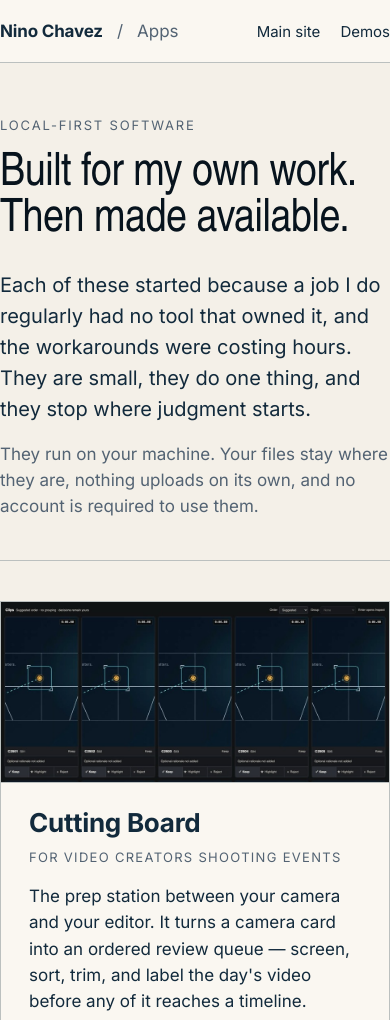
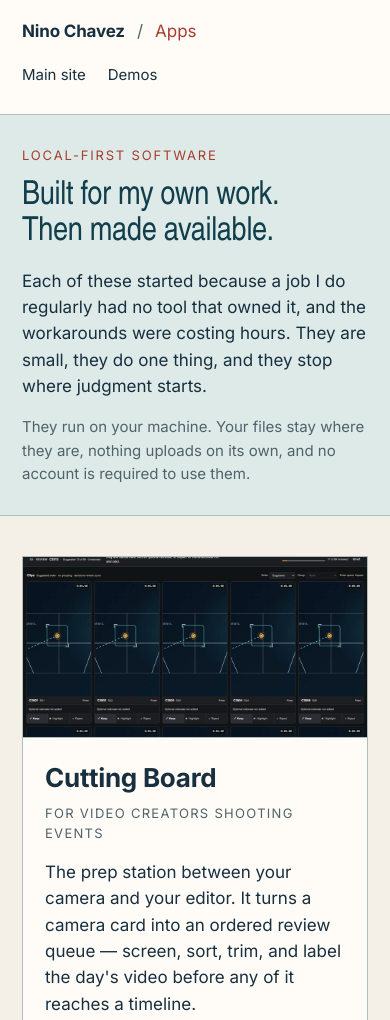
Before and after one commit to nino-chavez/apps-ninochavez, a plain HTML site: page index.html in a window 390 px wide. Shown: the top 1020 px of the page. Drawn offline with Linux system fonts and the light colour scheme; no server answers.

Commit message:
style(apps): ship Harbor and vermilion color direction
Agent-Session: codex:01a198a4-399c-7363-b9d1-babb0e76f147

```diff
--- a/index.html
+++ b/index.html
@@ -12,8 +12,7 @@
   @font-face{font-family:Inter;src:url("assets/fonts/inter-latin.woff2") format("woff2");
              font-style:normal;font-weight:100 900;font-display:swap}
   :root{
-    --paper:#f4f0e8; --ink:#122a3c; --deep:#07131d; --muted:#536373;
-    --accent:#0d5a93; --surface:#faf7f1; --rule:#bbc0bf;
+    --paper:#F5F0E7;--ink:#172F3E;--deep:#123E4B;--muted:#50636A;--accent:#1F6373;--surface:#FFFCF7;--rule:#ADBEBB;--field:#DEEAE8;--warm:#A63E2F;--action:#1F6373;--on-action:#FFFFFF;--hover:#174A57;
     --display:"Arial Narrow", Arial, sans-serif;
     --body:Inter, ui-sans-serif, system-ui, -apple-system, sans-serif;
   }
@@ -71,6 +70,35 @@
          font-size:14.5px;color:var(--muted)}
   footer a{color:var(--muted)}
   @media (max-width:640px){ .hero{padding:52px 0 40px} .apps{padding-top:40px} }
+
+  /* Approved mobile reflow and keyboard focus. */
+  :root { color-scheme: light; }
+  a:focus-visible { outline:3px solid var(--accent); outline-offset:5px; }
+  @media(max-width:640px){
+    .shell{padding-left:22px;padding-right:22px}
+    .bar{flex-wrap:wrap;gap:8px 12px;padding-top:18px;padding-bottom:18px}
+    .bar nav{flex-basis:100%;margin-left:0;gap:22px}
+    .bar nav a{display:inline-flex;align-items:center;min-height:44px}
+    .hero{padding-top:30px;padding-bottom:30px}
+    .hero h1{font-size:clamp(30px,8.5vw,38px);line-height:1.06;margin-bottom:18px}
+    .hero .eyebrow{margin-bottom:14px}
+    .hero .lead{font-size:17px}
+    .hero .lead-sub{font-size:15px}
+    .apps{grid-template-columns:minmax(0,1fr)}
+    .card{padding:22px}
+    .card .shot{margin:-22px -22px 20px}
+  }
+
+  /* Color roles; no added content or structure. */
+  .hero { background:var(--field);box-shadow:0 0 0 100vmax var(--field);clip-path:inset(0 -100vmax); }
+  .eyebrow, .bar .here { color:var(--warm); }
+  .btn { background:var(--action);border-color:var(--action);color:var(--on-action); }
+  .btn:hover { background:var(--hover);border-color:var(--hover); }
+  .btn--secondary { background:transparent;color:var(--action); }
+  .btn--secondary:hover { background:var(--action);border-color:var(--action);color:var(--on-action); }
+  .btn[aria-disabled="true"]{background:transparent;color:var(--muted);border-color:var(--rule);}
+  footer { background:var(--field); }
+
 </style>
 </head>
 <body>
```
Also changed, not shown: 1 other file.
